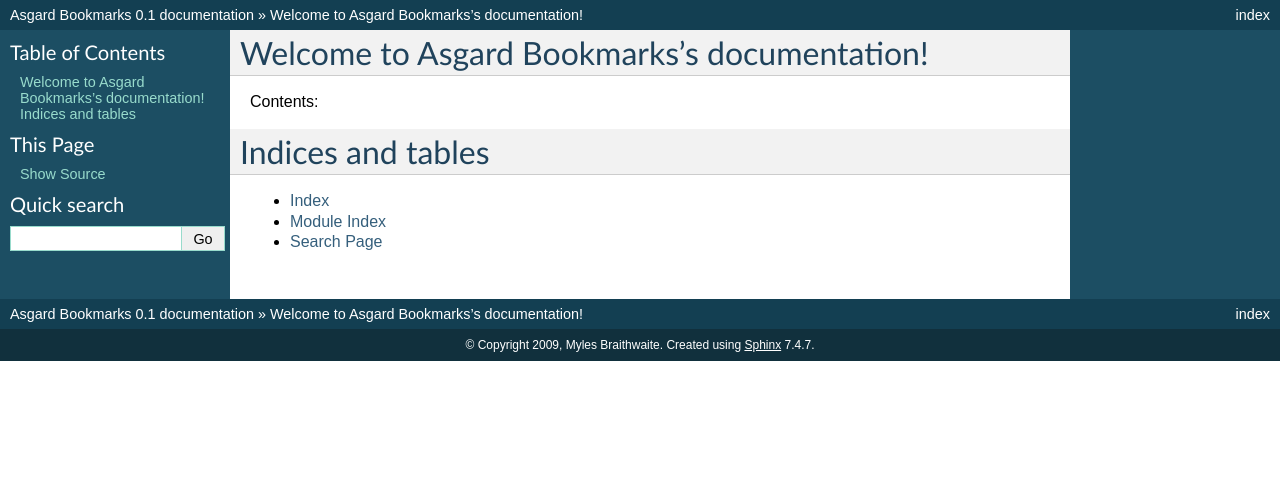
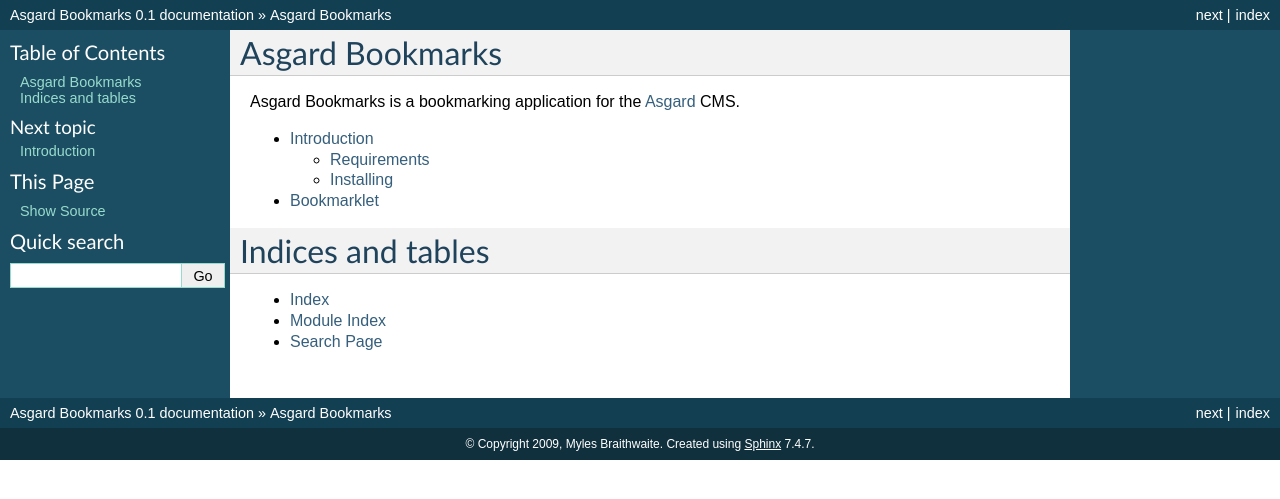
Before and after one commit to myles-archive/asgard-bookmarks, a Sphinx documentation site: the page built from docs/index.rst, in a window 1280 px wide. Shown: the top 499 px of the page. Built offline with Sphinx 7.4.7, drawn with Linux system fonts in a browser that asks for light colours.

Commit message:
Started some documentation and added the pip requirements file.

```diff
--- a/docs/index.rst
+++ b/docs/index.rst
@@ -1,15 +1,13 @@
-.. Asgard Bookmarks documentation master file, created by
-   sphinx-quickstart on Fri Jul 31 11:08:57 2009.
-   You can adapt this file completely to your liking, but it should at least
-   contain the root `toctree` directive.
+Asgard Bookmarks
+================
 
-Welcome to Asgard Bookmarks's documentation!
-============================================
-
-Contents:
+Asgard Bookmarks is a bookmarking application for the Asgard_ CMS.
 
 .. toctree::
-   :maxdepth: 2
+	:maxdepth: 2
+
+	intro
+	bookmarklet
 
 Indices and tables
 ==================
@@ -17,3 +15,5 @@
 * :ref:`genindex`
 * :ref:`modindex`
 * :ref:`search`
+
+.. _Asgard: http://asgardproject.org/
--- /dev/null
+++ b/requirements.txt
@@ -0,0 +1,2 @@
+-e svn+http://django-tagging.googlecode.com/svn/trunk/#egg=tagging
+-e git+git@odin:asgard/utils.git
--- a/setup.py
+++ b/setup.py
@@ -14,7 +14,7 @@
 	author_email = 'me@mylesbraithwaite.com',
 
 	description = 'A simple Blog application for the Asgard CMS system.',
-	# long_description = read('docs', 'intro.rst'),
+	long_description = read('docs', 'intro.rst'),
 
 	license = 'BSD License',
 
```
Also changed, not shown: docs/intro.rst (added, +24 -0 lines).
